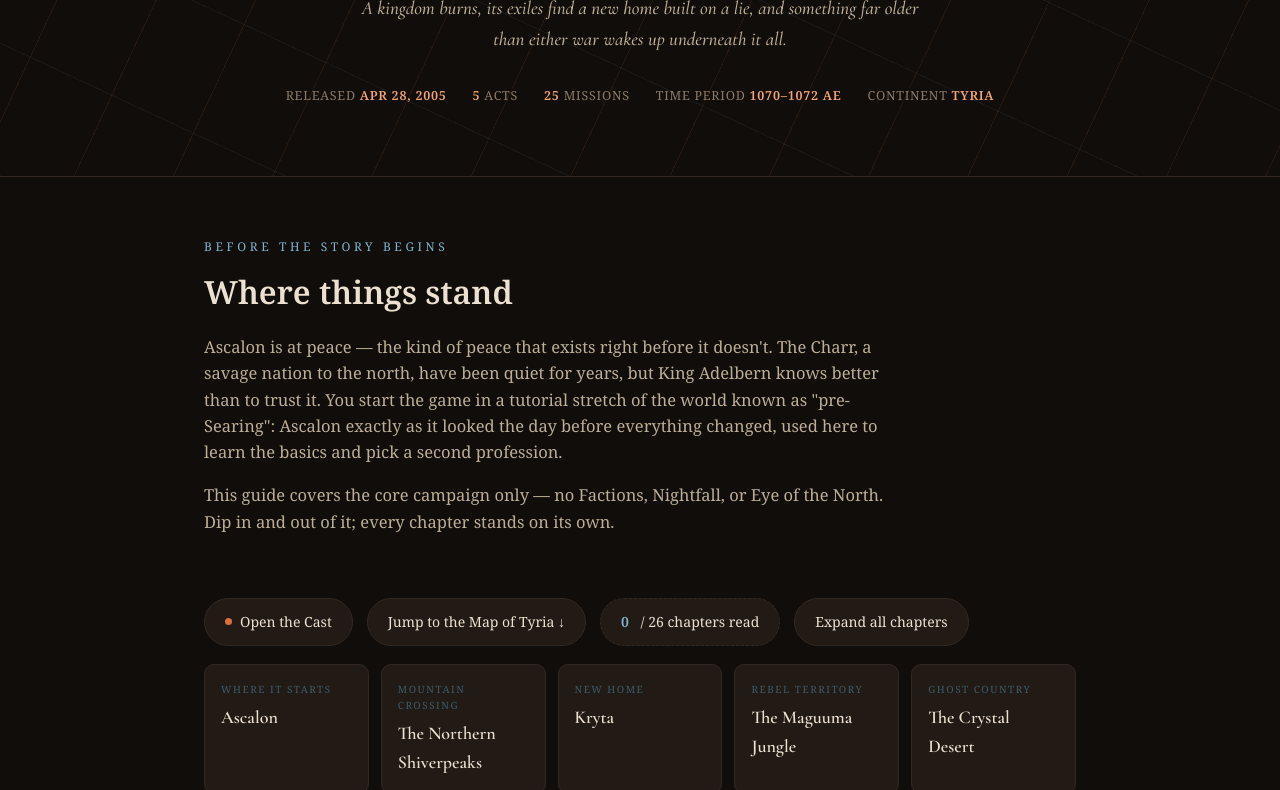
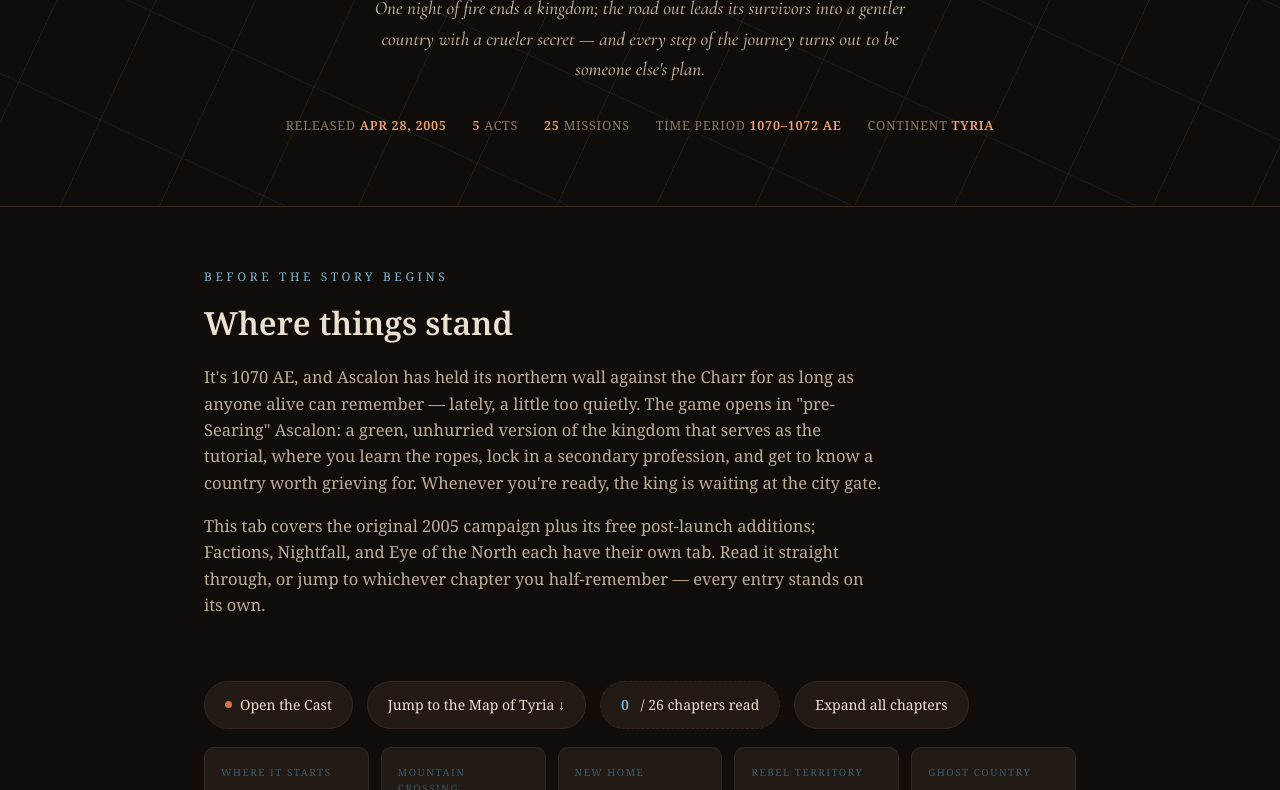
Before and after one commit to Jalapenogw/gs, a plain HTML site: page index.html in a window 1280 px wide. Shown: the part 662-1452 px from the top of the page. Drawn offline with nearby package versions, Linux system fonts and the light colour scheme; a web font is replaced by a local one.

Commit message:
Add files via upload

```diff
--- a/index.html
+++ b/index.html
@@ -636,7 +636,7 @@
   <div class="hero">
     <div class="hero-eyebrow">Guild Wars · Prophecies (Core Campaign)</div>
     <h1 class="display">The <em>Searing</em><br>and After</h1>
-    <p class="hero-sub">A kingdom burns, its exiles find a new home built on a lie, and something far older than either war wakes up underneath it all.</p>
+    <p class="hero-sub">One night of fire ends a kingdom; the road out leads its survivors into a gentler country with a crueler secret — and every step of the journey turns out to be someone else's plan.</p>
     <div class="hero-meta">
       <span>Released <b>Apr 28, 2005</b></span>
       <span><b>5</b> Acts</span>
@@ -650,8 +650,8 @@
     <div class="primer">
       <span class="kicker">Before the story begins</span>
       <h2>Where things stand</h2>
-      <p>Ascalon is at peace — the kind of peace that exists right before it doesn't. The Charr, a savage nation to the north, have been quiet for years, but King Adelbern knows better than to trust it. You start the game in a tutorial stretch of the world known as "pre-Searing": Ascalon exactly as it looked the day before everything changed, used here to learn the basics and pick a second profession.</p>
-      <p>This guide covers the core campaign only — no Factions, Nightfall, or Eye of the North. Dip in and out of it; every chapter stands on its own.</p>
+      <p>It's 1070 AE, and Ascalon has held its northern wall against the Charr for as long as anyone alive can remember — lately, a little too quietly. The game opens in "pre-Searing" Ascalon: a green, unhurried version of the kingdom that serves as the tutorial, where you learn the ropes, lock in a secondary profession, and get to know a country worth grieving for. Whenever you're ready, the king is waiting at the city gate.</p>
+      <p>This tab covers the original 2005 campaign plus its free post-launch additions; Factions, Nightfall, and Eye of the North each have their own tab. Read it straight through, or jump to whichever chapter you half-remember — every entry stands on its own.</p>
     </div>
     <div class="toolbar">
       <button class="pill-btn" data-drawer-open="gw1"><span class="dot"></span> Open the Cast</button>
@@ -675,7 +675,7 @@
 
   <footer>
     <span class="glyph accent-font-gw1" style="letter-spacing:0.3em;">※ ※ ※</span>
-    This guide stops at the end of the Prophecies storyline — no Factions, Nightfall, or Eye of the North included.
+    That's the whole Prophecies arc — Tyria gets a few quiet years before the wider world comes calling. The story picks back up across the sea, in the Factions tab.
   </footer>
 
   <div class="drawer-backdrop" data-drawer-backdrop="gw1"></div>
```
